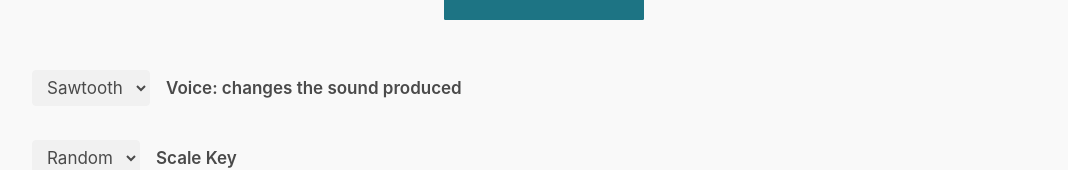
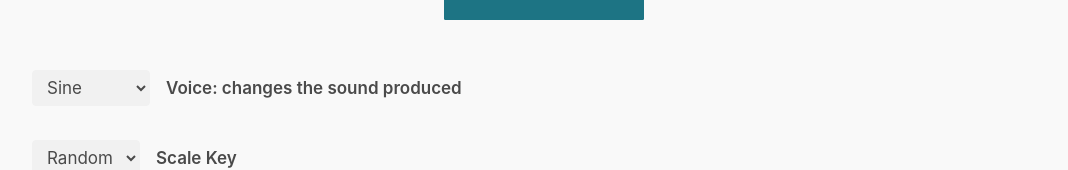
Before and after one commit to Serenacula/bubble-apps, a Next.js app: page / in a window 1280 px wide. Shown: the part 232-402 px from the top of the page, without its empty margins (96-1164 px from the left). Built offline with nearby package versions, Linux system fonts and the light colour scheme.

Commit message:
changed default voice to sine

```diff
--- a/pages/index.tsx
+++ b/pages/index.tsx
@@ -41,13 +41,13 @@ let setJazzChords: Dispatch<SetStateAction<boolean>>
 
 export default function Home() {
     [getDisplayNotes, setDisplayNotes] = useState("") as [string, Dispatch<SetStateAction<string>>]
-    [getVoice, setVoice] = useState("sawtooth") as [OscillatorType, Dispatch<SetStateAction<OscillatorType>>]
+    [getVoice, setVoice] = useState("sine") as [OscillatorType, Dispatch<SetStateAction<OscillatorType>>]
     [getScale, setScale] = useState("random") as [MusicalNote | "random", Dispatch<SetStateAction<MusicalNote | "random">>]
     [getBeatsPerMinute, setBeatsPerMinute] = useState(240) as [number, Dispatch<SetStateAction<number>>]
     [getBeatsInABar, setBeatsInABar] = useState(3) as [number, Dispatch<SetStateAction<number>>]
     [getPercentageOfNotesDropped, setPercentageOfNotesDropped] = useState(20) as [number, Dispatch<SetStateAction<number>>]
     [getChordFrequencyMultiplier, setChordFrequencyMultiplier] = useState(0.50) as [number, Dispatch<SetStateAction<number>>]
-    [getBanRepeatedNotes, setBanRepeatedNotes] = useState(true) as [boolean, Dispatch<SetStateAction<boolean>>]
+    [getBanRepeatedNotes, setBanRepeatedNotes] = useState(false) as [boolean, Dispatch<SetStateAction<boolean>>]
     [getRandomiseRootNote, setRandomiseRootNote] = useState(false) as [boolean, Dispatch<SetStateAction<boolean>>]
     [getSecondMelody, setSecondMelody] = useState(false) as [boolean, Dispatch<SetStateAction<boolean>>]
     [getJazzHarmonies, setJazzHarmonies] = useState(false) as [boolean, Dispatch<SetStateAction<boolean>>]
@@ -77,7 +77,7 @@ export default function Home() {
                     </div> */}
 
                     <label>
-                        <select name="voice" className={styles.input} defaultValue="sawtooth" onChange={(choice) => setVoice(choice.target.value as OscillatorType)}>
+                        <select name="voice" className={styles.input} onChange={(choice) => setVoice(choice.target.value as OscillatorType)}>
                             <option value="sine">Sine</option>
                             <option value="triangle">Triangle</option>
                             <option value="sawtooth" >Sawtooth</option>
```
